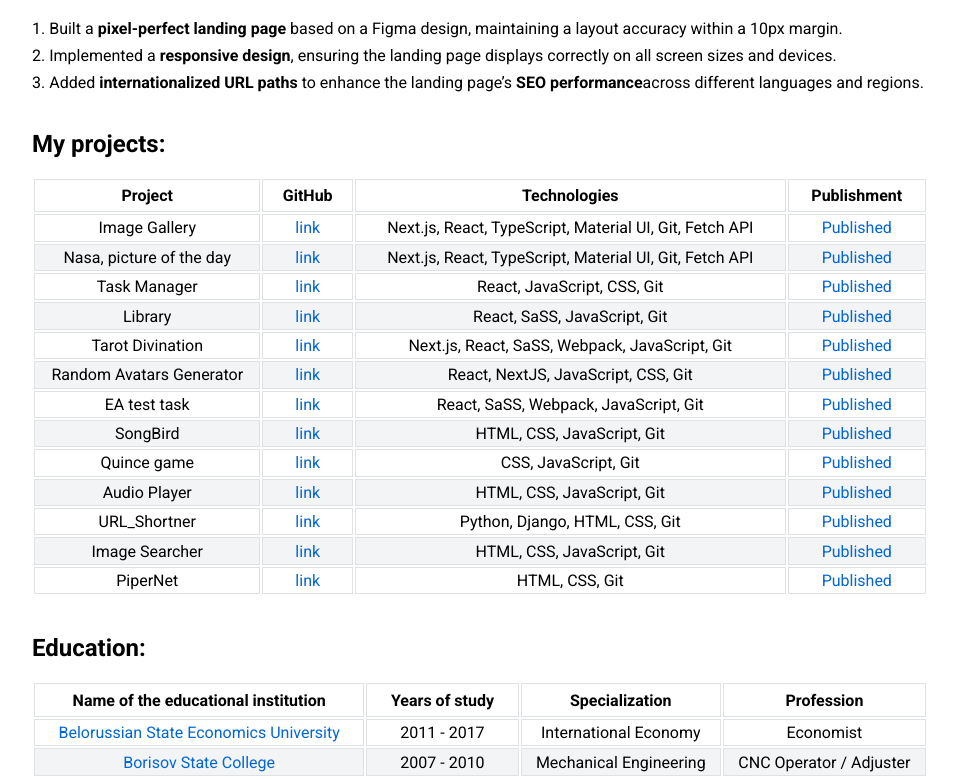
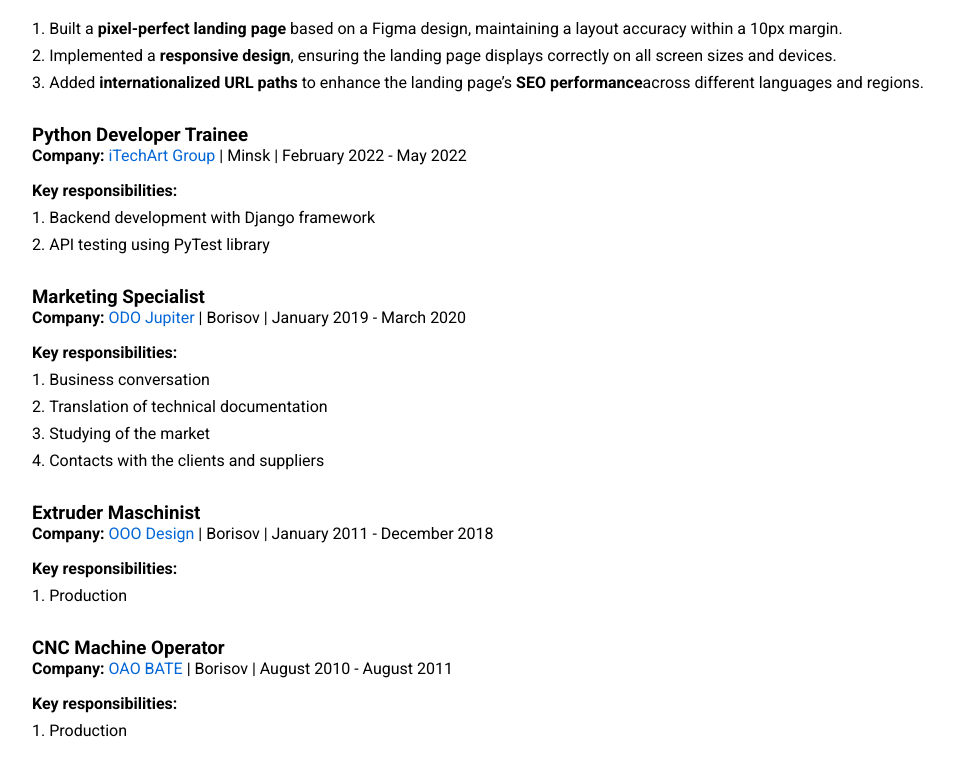
Before and after one commit to Win4esterD/Curriculum-vitae, a React (Vite) app in the folder Resume/: page / in a window 1280 px wide. Shown: the part 2560-3340 px from the top of the page, without its empty margins (96-1053 px from the left). Built offline with nearby package versions, Linux system fonts and the light colour scheme.

Commit message:
feat: refactor resume, show job responsibilities in better way

```diff
--- a/Resume/src/App.tsx
+++ b/Resume/src/App.tsx
@@ -4,7 +4,6 @@ import { Contacts } from './sections/Contacts/Contacts';
 import { AboutMe } from './sections/AboutMe/AboutMe';
 import { Skills } from './sections/Skills/Skills';
 import { Projects } from './sections/Projects/Projects';
-// import { JobPositions } from './sections/JobPositions/JobPositions';
 import { Education } from './sections/Education/Education';
 import { Courses } from './sections/Courses/Courses';
 import { Career } from './sections/Career/Career';
@@ -19,7 +18,6 @@ function App() {
         <Skills />
         <br />
         <br />
-        {/* <JobPositions /> */}
         <Career />
         <br />
         <br />
--- /dev/null
+++ b/Resume/src/components/OtherJobPosition/OtherJobPosition.module.scss
@@ -0,0 +1,15 @@
+.jobWrapper {
+  margin-top: 2rem;
+}
+
+.keyResponsibilitiesTitle {
+  margin-top: 1rem;
+}
+
+.jupiterResponsibilities {
+  margin-top: 0.5rem;
+  list-style-position: inside;
+  display: flex;
+  flex-direction: column;
+  gap: 0.5rem;
+}
--- /dev/null
+++ b/Resume/src/components/OtherJobPosition/OtherJobPosition.tsx
@@ -0,0 +1,33 @@
+import styles from './OtherJobPosition.module.scss';
+
+type OtherJobPositionProps = {
+  positionName: string;
+  company: string;
+  companySiteLink?: string;
+  city: string;
+  workingPeriod: string;
+  responsibilities: string[];
+}
+
+export function OtherJobPosition({
+  positionName,
+  company,
+  companySiteLink,
+  city,
+  workingPeriod,
+  responsibilities
+}: OtherJobPositionProps) {
+  return (
+    <div className={styles.jobWrapper}>
+      <h3>{positionName}</h3>
+      <p>
+        <b>Company: </b>
+        <a href={companySiteLink}>{company}</a> | {city} | {workingPeriod}
+      </p>
+      <h4 className={styles.keyResponsibilitiesTitle}>Key responsibilities:</h4>
+      <ol className={styles.jupiterResponsibilities}>
+        {responsibilities.map((responsibility) => <li>{responsibility}</li>)}
+      </ol>
+    </div>
+  );
+}
--- a/Resume/src/sections/Career/Career.tsx
+++ b/Resume/src/sections/Career/Career.tsx
@@ -1,11 +1,52 @@
 import styles from './Career.module.scss';
 import { OwnerPanelJobPosition } from '../../components/OwnerPanelJobPosition/OwnerPanelJobPosition';
+import { OtherJobPosition } from '../../components/OtherJobPosition/OtherJobPosition';
 
 export function Career() {
   return (
     <section className={styles.careerWrapper}>
       <h2 className="jobs__title">Job Positions:</h2>
       <OwnerPanelJobPosition />
+      <OtherJobPosition
+        positionName={'Python Developer Trainee'}
+        company={'iTechArt Group'}
+        companySiteLink={'https://itechartgroup.by/'}
+        city="Minsk"
+        workingPeriod="February 2022 - May 2022"
+        responsibilities={[
+          'Backend development with Django framework',
+          'API testing using PyTest library',
+        ]}
+      />
+      <OtherJobPosition
+        positionName={'Marketing Specialist'}
+        company={'ODO Jupiter'}
+        companySiteLink={'https://www.cran.by'}
+        city="Borisov"
+        workingPeriod="January 2019 - March 2020"
+        responsibilities={[
+          'Business conversation',
+          'Translation of technical documentation',
+          'Studying of the market',
+          'Contacts with the clients and suppliers',
+        ]}
+      />
+      <OtherJobPosition
+        positionName={'Extruder Maschinist'}
+        company={'OOO Design'}
+        companySiteLink={'https://deal.by/cs/2312'}
+        city="Borisov"
+        workingPeriod="January 2011 - December 2018"
+        responsibilities={['Production']}
+      />
+      <OtherJobPosition
+        positionName={'CNC Machine Operator'}
+        company={'OAO BATE'}
+        companySiteLink={'https://www.oaobate.by/'}
+        city="Borisov"
+        workingPeriod="August 2010 - August 2011"
+        responsibilities={['Production']}
+      />
     </section>
   );
 }
--- a/Resume/src/sections/Contacts/Contacts.module.scss
+++ b/Resume/src/sections/Contacts/Contacts.module.scss
@@ -1,4 +1,5 @@
 @use '/src/mixins/resolutions/600px.scss' as *;
+@use '/src/mixins/resolutions/printer.scss' as *;
 
 .introduction {
   margin: 1em 0 0 var(--main-margin-left);
@@ -32,6 +33,13 @@ hr {
 .contactInfoText {
   font-size: 1.1em;
   padding: 0.5em 0em 0.5em 0em;
+}
+
+@include printer {
+  .foto {
+    width: 180px;
+    height: 200px;
+  }
 }
 
 @include width-600px {
--- a/Resume/src/sections/Projects/Projects.tsx
+++ b/Resume/src/sections/Projects/Projects.tsx
@@ -5,7 +5,7 @@ export function Projects() {
   return (
     <section className="projects" id="projects">
       <div className={styles.projectsWrapper}>
-        <h2 className="projects__title">My projects:</h2>
+        <h2 className="projects__title">My pet projects:</h2>
         <br />
         <table className={styles.projectsTable}>
           <thead className={styles.projectsTHead}>
```
